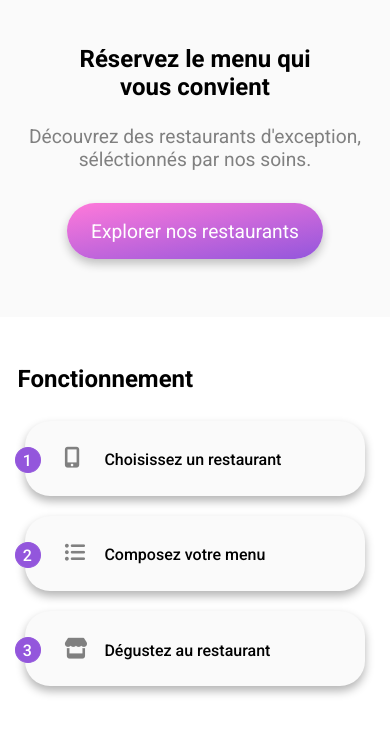
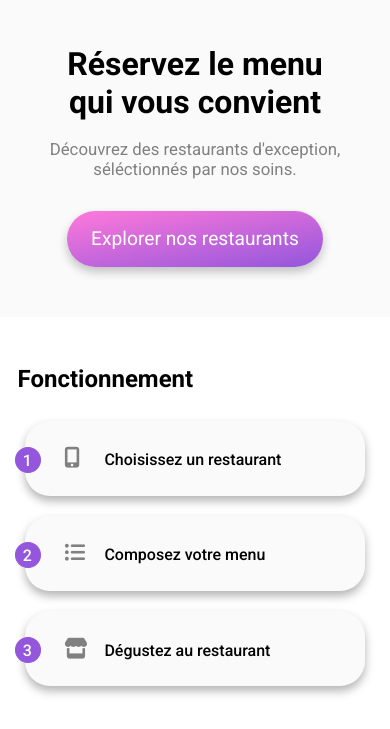
Before and after one commit to EnzoDev999/OCProjet3, a website: page index.html in a window 390 px wide. Shown: the part 115-844 px from the top of the page. Drawn offline with nearby package versions, Linux system fonts and the light colour scheme; files that its build step writes are made by us from their sources; a web font is replaced by a local one.

Commit message:
Rectification de certains aspects visuels de la section search (changement de la taille et responsive)

```diff
--- a/scss/layouts/_formulaire.scss
+++ b/scss/layouts/_formulaire.scss
@@ -7,7 +7,7 @@
     text-align: center;
     background-color: $backgroundcolor;
     position: relative;
-    @media screen and (min-width: 612px) {
+    @media screen and (min-width: 628px) {
         height: 20rem;
     }
 
@@ -43,15 +43,15 @@
 
     &__title{
         @include roboto;
-        font-size: 1.5rem;
-        margin: 3rem 3.5rem 1.5rem 3.5rem;
+        font-size: 2rem;
+        margin: 3rem 3.5rem 1.1rem 3.5rem;
         color: $black;
     }
 
     &__description{
         @include roboto;
         color: $grey;
-        font-size: 1.2rem;
+        font-size: 1.05rem;
         margin: 0 1.3rem 2rem 1.3rem;
     }
 }
```
Also changed, not shown: css/style.css.
